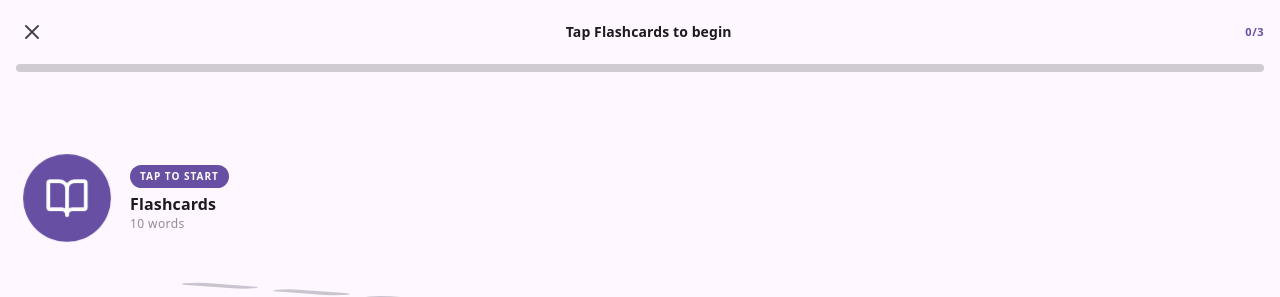
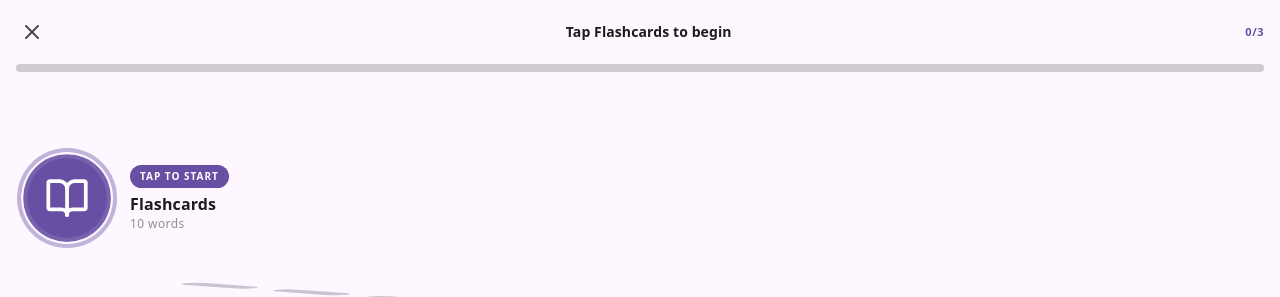
Before and after one commit to shafiullahcrazyman/Vocabify, a React (Vite) app: page /#/learn in a window 1280 px wide. Shown: the top 297 px of the page. Built offline with nearby package versions, Linux system fonts and the light colour scheme.

Commit message:
Add files via upload

```diff
--- a/src/components/learn/FillBlankPhase.tsx
+++ b/src/components/learn/FillBlankPhase.tsx
@@ -47,12 +47,12 @@ const SentenceDisplay: React.FC<{
           {part}
           {i < blanks.length && (
             <span
-              className={`inline-flex items-center mx-1 px-2 py-0.5 rounded-lg font-bold transition-all duration-300 ${
+              className={`inline-flex items-center mx-1 px-2 py-0.5 rounded-lg border-b-2 font-bold transition-all duration-300 ${
                 answers[i] !== null
-                  ? 'bg-primary/20 text-primary'
+                  ? 'border-primary bg-primary/20 text-primary'
                   : i === currentIdx
-                  ? 'bg-primary/10 text-primary animate-pulse'
-                  : 'bg-surface-container-high text-on-surface-variant/40'
+                  ? 'border-primary text-primary bg-primary/5 animate-pulse'
+                  : 'border-outline/30 text-on-surface-variant/40 bg-surface-container'
               }`}
             >
               {answers[i] !== null ? blanks[i].answer : '______'}
--- a/src/components/learn/PathNode.tsx
+++ b/src/components/learn/PathNode.tsx
@@ -33,13 +33,13 @@ export const PathNode: React.FC<Props> = ({ node, state, side, onTap }) => {
 
   const circleBg =
     state === 'locked'
-      // Tonal elevation: surface-container-highest is one step above surface-container-high,
-      // clearly showing the locked node is inert without needing a border.
       ? 'bg-surface-container-highest'
-      : `${color}`;
+      : `${color} border-[4px] border-white/10`;
 
-  // Remove ring — the repeat pulse animation already signals 'current' clearly.
-  // No decorative borders or ring effects anywhere in the app.
+  const glowRing =
+    state === 'current'
+      ? 'ring-4 ring-offset-2 ring-offset-background ring-primary/40'
+      : '';
 
   const labelColor =
     state === 'locked'
@@ -66,7 +66,7 @@ export const PathNode: React.FC<Props> = ({ node, state, side, onTap }) => {
       whileTap={!isDisabled ? { scale: 0.84 } : {}}
       aria-label={`${label} phase`}
       style={{ WebkitTapHighlightColor: 'transparent' }}
-      className={`w-[86px] h-[86px] shrink-0 rounded-full flex items-center justify-center transition-all duration-200 ${circleBg} ${
+      className={`w-[86px] h-[86px] shrink-0 rounded-full flex items-center justify-center transition-all duration-200 ${circleBg} ${glowRing} ${
         isLocked ? 'opacity-30' : ''
       }`}
     >
```
